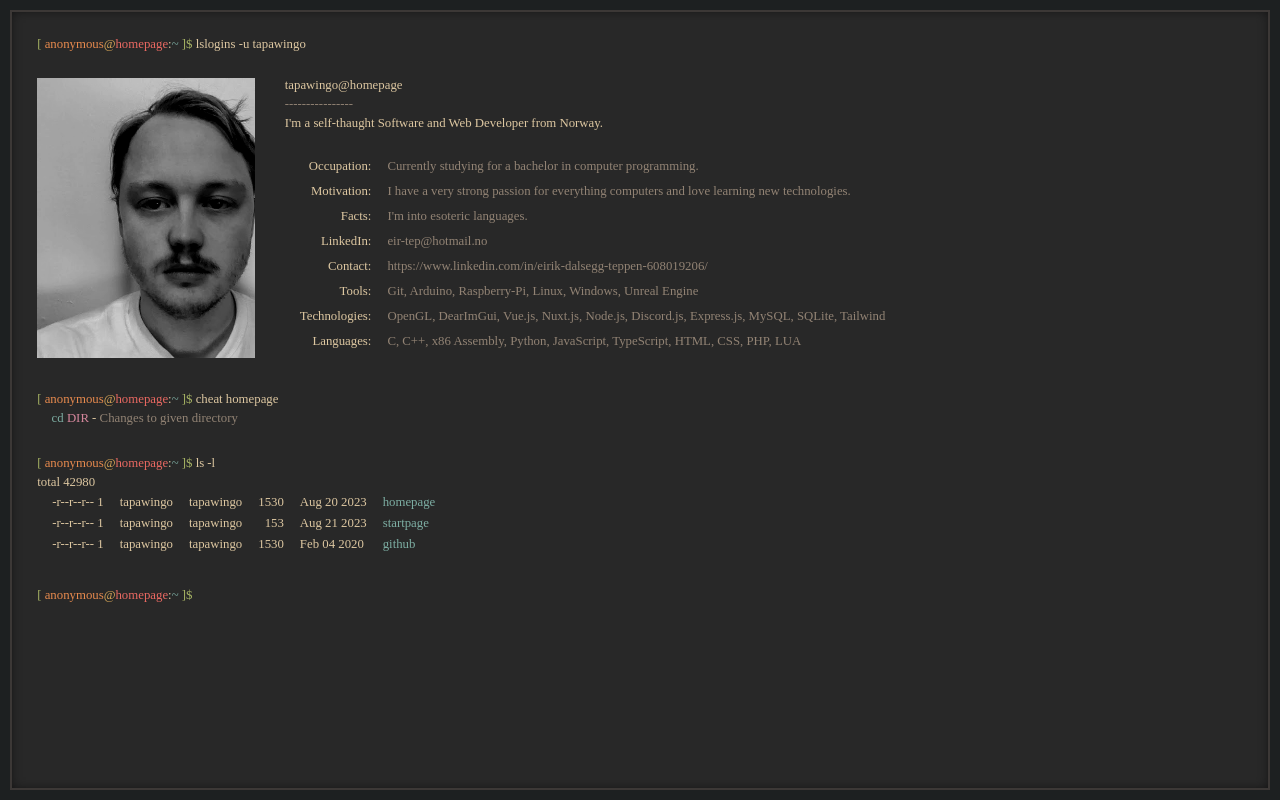
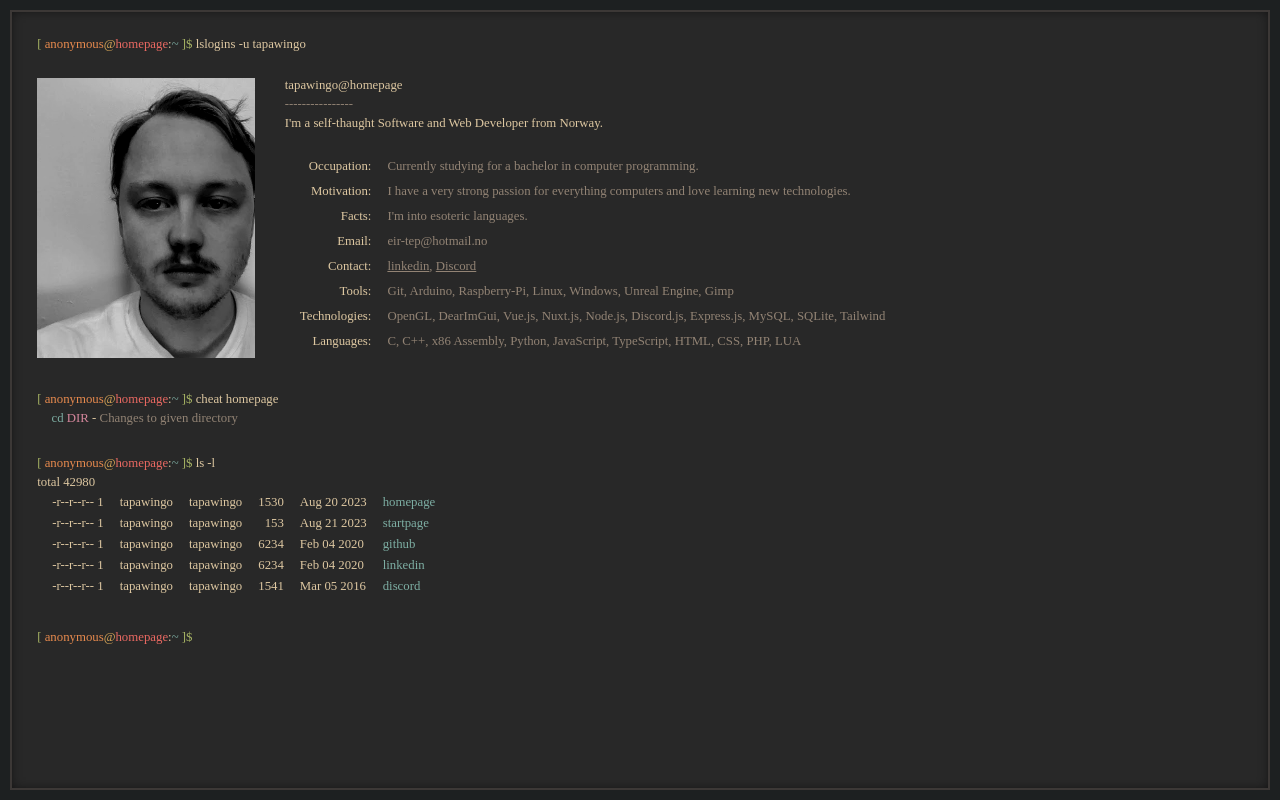
Before and after one commit to Tapawingo/Tapawingo.github.io, a Nuxt app: page / in a window 1280 px wide. Built offline with nearby package versions, Linux system fonts and the light colour scheme; a web font is replaced by a local one.

Commit message:
Refactored some code and added more contacts and links

```diff
--- a/assets/styles/homepage/components/_terminal.scss
+++ b/assets/styles/homepage/components/_terminal.scss
@@ -9,10 +9,18 @@ div.terminal {
     background-color: $bg1;
     height: 100%;
 
+    a {
+        text-decoration: underline;
+        color: inherit;
+
+        &:hover {
+            color: $fg1;
+        };
+    };
+
     div {
         margin-bottom: 4px;
         opacity: 0;
-
         transition: opacity ease 0.2s;
 
         &.show{
@@ -21,21 +29,29 @@ div.terminal {
     };
 
     div.command {
-        div { opacity: 1; };
+        div {
+            opacity: 1;
+        };
+
         span.term {
             color: $green;
+
             .username {
                 color: $orange;
             }
+
             .name-seperator {
                 color: $yellow;
             }
+
             .hostname {
                 color: $red;
             }
+
             .seperator {
                 color: $fg1;
             }
+
             .directory {
                 color: $blue
             }
@@ -53,12 +69,15 @@ div.terminal {
     };
 
     div.userinfo {
-        div { opacity: 1; };
         display: flex;
-        justify-content: start;
+        justify-content: flex-start;
         gap: 30px;
         margin-top: 26px;
         margin-bottom: 30px;
+
+        div {
+            opacity: 1;
+        };
 
         div.img {
             background-image: url(/portrait.png);
@@ -69,6 +88,7 @@ div.terminal {
 
         div {
             max-width: 83vw;
+
             div.seperator {
                 color: $grey1;
             }
@@ -92,10 +112,15 @@ div.terminal {
     }
 
     div.commandinfo {
-        div { opacity: 1; };
         margin-bottom: 30px;
+
+        div {
+            opacity: 1;
+        };
+
         div {
             margin-left: 0.9rem;
+
             span.cmd {
                 color:  $blue;
             }
@@ -111,8 +136,12 @@ div.terminal {
     }
 
     div.dirinfo {
-        div { opacity: 1; };
         margin-bottom: 30px;
+
+        div {
+            opacity: 1;
+        };
+
         table {
             margin-left: 0px;
             padding: 0px;
--- a/pages/index.vue
+++ b/pages/index.vue
@@ -19,9 +19,9 @@
                     <tr> <td>Occupation:</td> <td>Currently studying for a bachelor in computer programming.</td> </tr>
                     <tr> <td>Motivation:</td> <td>I have a very strong passion for everything computers and love learning new technologies.</td> </tr>
                     <tr> <td>Facts:</td> <td>I'm into esoteric languages.</td> </tr>
-                    <tr> <td>LinkedIn:</td> <td>eir-tep@hotmail.no</td> </tr>
-                    <tr> <td>Contact:</td> <td>https://www.linkedin.com/in/eirik-dalsegg-teppen-608019206/</td> </tr>
-                    <tr> <td>Tools:</td> <td>Git, Arduino, Raspberry-Pi, Linux, Windows, Unreal Engine</td> </tr>
+                    <tr> <td>Email:</td> <td>eir-tep@hotmail.no</td> </tr>
+                    <tr> <td>Contact:</td> <td><a href="https://www.linkedin.com/in/eirik-dalsegg-teppen-608019206/">linkedin</a>, <a href="https://discord.com/users/155684062407688192">Discord</a></td> </tr>
+                    <tr> <td>Tools:</td> <td>Git, Arduino, Raspberry-Pi, Linux, Windows, Unreal Engine, Gimp</td> </tr>
                     <tr> <td>Technologies:</td> <td>OpenGL, DearImGui, Vue.js, Nuxt.js, Node.js, Discord.js, Express.js, MySQL, SQLite, Tailwind</td> </tr>
                     <tr> <td>Languages:</td> <td>C, C++, x86 Assembly, Python, JavaScript, TypeScript, HTML, CSS, PHP, LUA</td> </tr>
                 </table>
@@ -37,7 +37,7 @@
             </span> <span ref="commandInput2">cheat homepage</span>
         </div>
         <div class="commandinfo" :class="{ show: progress > 2 }">
-            <div><span class="cmd">cd</span> <span class="arg">DIR</span> - <span class="description">Changes to given directory</span></div>
+            <div v-for="command in commands"><span class="cmd">{{ command.name }}</span><span v-for="arg in command.args" class="arg"> {{ ' ' + arg }}</span> - <span class="description">{{ command.description }}</span></div>
         </div>
         <div class="command" :class="{ show: progress > 2 }">
             <span class="term">[
@@ -51,9 +51,7 @@
         <div class="dirinfo" :class="{ show: progress > 3 }">
             total 42980
             <table>
-                <tr> <td>-r--r--r-- 1</td> <td>tapawingo</td> <td>tapawingo</td> <td>1530</td> <td>Aug 20 2023</td> <td>homepage</td> </tr>
-                <tr> <td>-r--r--r-- 1</td> <td>tapawingo</td> <td>tapawingo</td> <td>153</td> <td>Aug 21 2023</td> <td>startpage</td> </tr>
-                <tr> <td>-r--r--r-- 1</td> <td>tapawingo</td> <td>tapawingo</td> <td>1530</td> <td>Feb 04 2020</td> <td>github</td> </tr>
+                <tr v-for="page in cdPages"> <td>{{ page.perms[0] }}</td> <td>{{ page.perms[1] }}</td> <td>{{ page.perms[2] }}</td> <td>{{ page.size }}</td> <td>{{ page.date }}</td> <td>{{ page.name }}</td> </tr>
             </table>
         </div>
         <div class="command" :class="{ show: progress > 3 }">
@@ -96,21 +94,21 @@
     const commandInput3: Ref<null | HTMLElement> = ref(null);
     const userInput: Ref<null | HTMLElement> = ref(null);
 
+    const cdPages: Ref<Array<any>> = ref([
+        { name: 'homepage', url: '/', perms: ['-r--r--r-- 1', 'tapawingo', 'tapawingo'], size: '1530', date: 'Aug 20 2023' },
+        { name: 'startpage', url: '/startpage', perms: ['-r--r--r-- 1', 'tapawingo', 'tapawingo'], size: '153', date: 'Aug 21 2023'  },
+        { name: 'github', url: 'https://github.com/Tapawingo', perms: ['-r--r--r-- 1', 'tapawingo', 'tapawingo'], size: '6234', date: 'Feb 04 2020'  },
+        { name: 'linkedin', url: 'https://www.linkedin.com/in/eirik-dalsegg-teppen-608019206/', perms: ['-r--r--r-- 1', 'tapawingo', 'tapawingo'], size: '6234', date: 'Feb 04 2020'  },
+        { name: 'discord', url: 'https://discord.com/users/155684062407688192', perms: ['-r--r--r-- 1', 'tapawingo', 'tapawingo'], size: '1541', date: 'Mar 05 2016'  },
+    ]);
+
     const commands: Ref<Array<any>> = ref([
-        { command: 'cd', args: ['DIR'], execute: (args: Array<string>) => {
-            switch (args.join(' ')) {
-                case 'homepage':
-                    navigateTo('/');
-                    return 'Redirecting to homepage';
-                case 'startpage':
-                    navigateTo('/startpage');
-                    return 'Redirecting to startpage';
-                case 'github':
-                    navigateTo('https://github.com/Tapawingo', { external: true });
-                    return 'Redirecting to github';
-                default:
-                return 'Unknown page';
-            }
+        { name: 'cd', args: ['DIR'], description: 'Changes to given directory', execute: (args: Array<string>) => {
+            var arg: string = args.join(' ');
+            var page = cdPages.value.find((page: any) => {
+                return page.name === arg;
+            });
+            navigateTo(page.url, { external: true });
         } }
     ]);
 
@@ -120,7 +118,8 @@
         'cd',
         'homepage',
         'startpage',
-        'github'
+        'github',
+        'linkedin'
     ]);
 
     const updateSelection = (event: Event) => {
@@ -152,10 +151,10 @@
         var inputCmd: string | undefined = args.shift();
 
         var command: any = commands.value.find((cmd: any) => {
-            return cmd.command === inputCmd;
+            return cmd.name === inputCmd;
         });
 
-        var ret: string = command.execute(args);
+        command.execute(args);
     }
 
     const typewrite = (el: HTMLElement | Element, speedmin: number = 38, speedmax: number = 42) => {
--- a/pages/startpage.vue
+++ b/pages/startpage.vue
@@ -6,19 +6,13 @@
             <h1 class="title">Tapawingo</h1>
             <div ref="date"></div>
 
-            <!-- Web search -->
             <div id="web_search">
                 <form action="https://duckduckgo.com/" method="GET" autocomplete="off">
                     <label for="q">></label>
-                    <input autofocus
-                            id="q"
-                            name="q"
-                            type="search"
-                            placeholder="search with duckduckgo...">
+                    <input autofocus id="q" name="q" type="search" placeholder="search with duckduckgo...">
                 </form>
             </div>
 
-            <!-- Links -->
             <nav>
                 <div id=links_container>
                     <ul>
@@ -43,12 +37,12 @@
                     <ul>
                         <a class="subtitle">Devshits</a>
                             <li><a href="https://github.com/">GitHub</a></li>
-                            <li><a href="https://ewa.epfl.ch/">Mail</a></li>
-                            <li><a href="https://moodle.epfl.ch/">Moodle</a></li>
+                            <li><a href="https://stackoverflow.com/">Stack Overflow</a></li>
+                            <li><a href="https://ocw.mit.edu/search/?d=Electrical%20Engineering%20and%20Computer%20Science&s=department_course_numbers.sort_coursenum">OpenCourseware</a></li>
                     </ul>
                     <ul>
                         <a class="subtitle">Others</a>
-                            <li><a href="https://www.digikey.com/">Digikey</a></li>
+                            <li><a href="https://catbox.moe/">Catbox</a></li>
                             <li><a href="http://localhost:3000">localhost</a></li>
                             <li><a href="https://www.dev.to/">DEV</a></li>
                     </ul>
```
